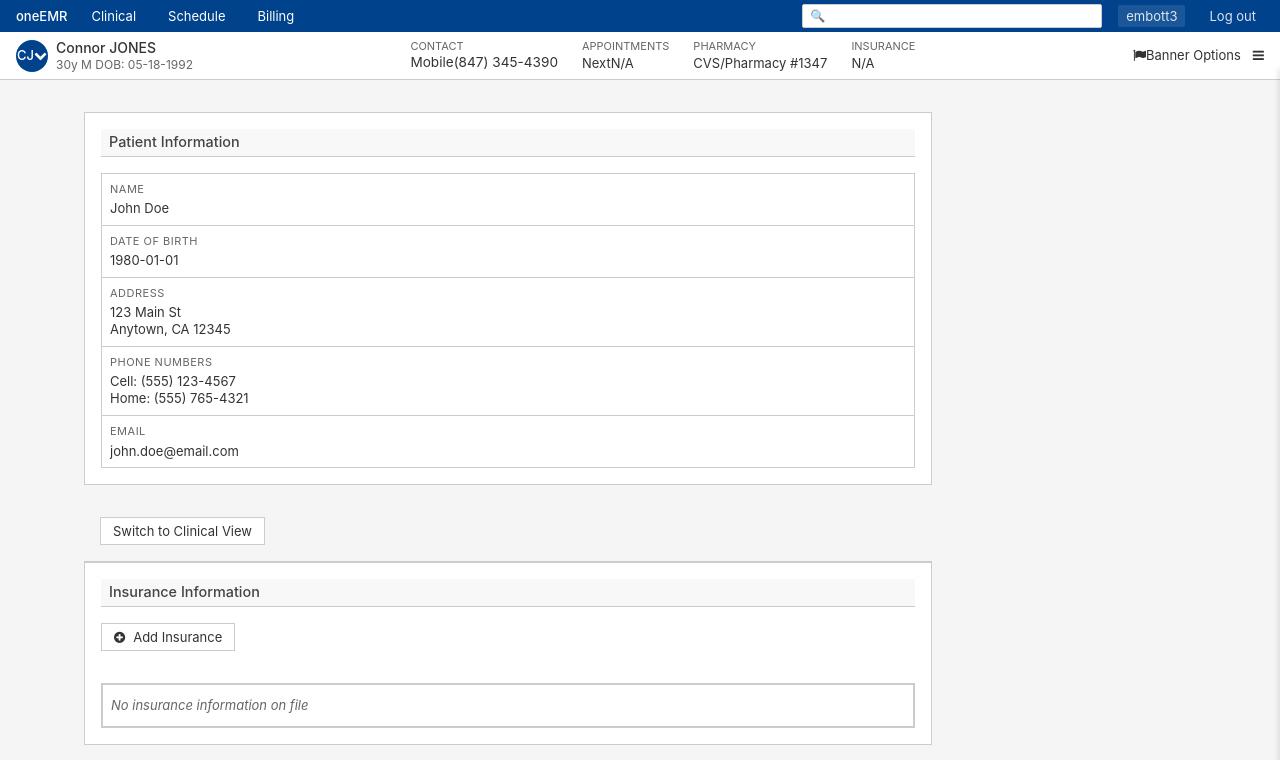
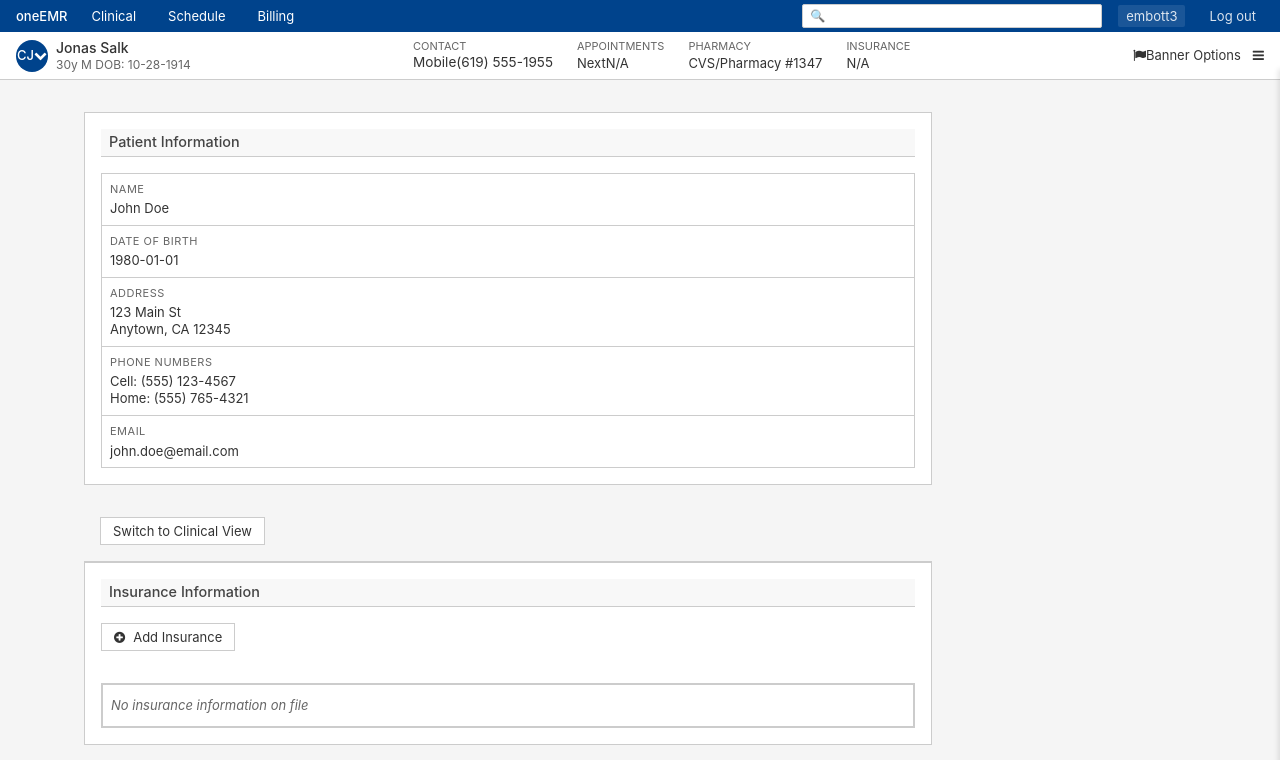
Before and after one commit to ambarc/mock-emr, a Next.js app: page /patients/1/admin in a window 1280 px wide. Shown: the top 760 px of the page. Built offline with nearby package versions, Linux system fonts and the light colour scheme.

Commit message:
salk it up

```diff
--- a/app/components/EMRHeader.tsx
+++ b/app/components/EMRHeader.tsx
@@ -33,9 +33,9 @@ interface EMRHeaderProps {
 }
 
 export const EMRHeader: React.FC<EMRHeaderProps> = ({
-  patientName = 'Connor JONES',
+  patientName = 'Jonas Salk',
   patientId = '#3316',
-  dob = '05-18-1992'
+  dob = '10-28-1914'
 }) => {
   return (
     <header className="emr-header">
@@ -56,7 +56,7 @@ export const EMRHeader: React.FC<EMRHeaderProps> = ({
         <div className="header-section" data-section="contact">
           <div className="section-label">CONTACT</div>
           <div className="section-content">
-            <a href="tel:847-345-4390">Mobile(847) 345-4390</a>
+            <a href="tel:847-345-4390">Mobile(619) 555-1955</a>
           </div>
         </div>
 
```
